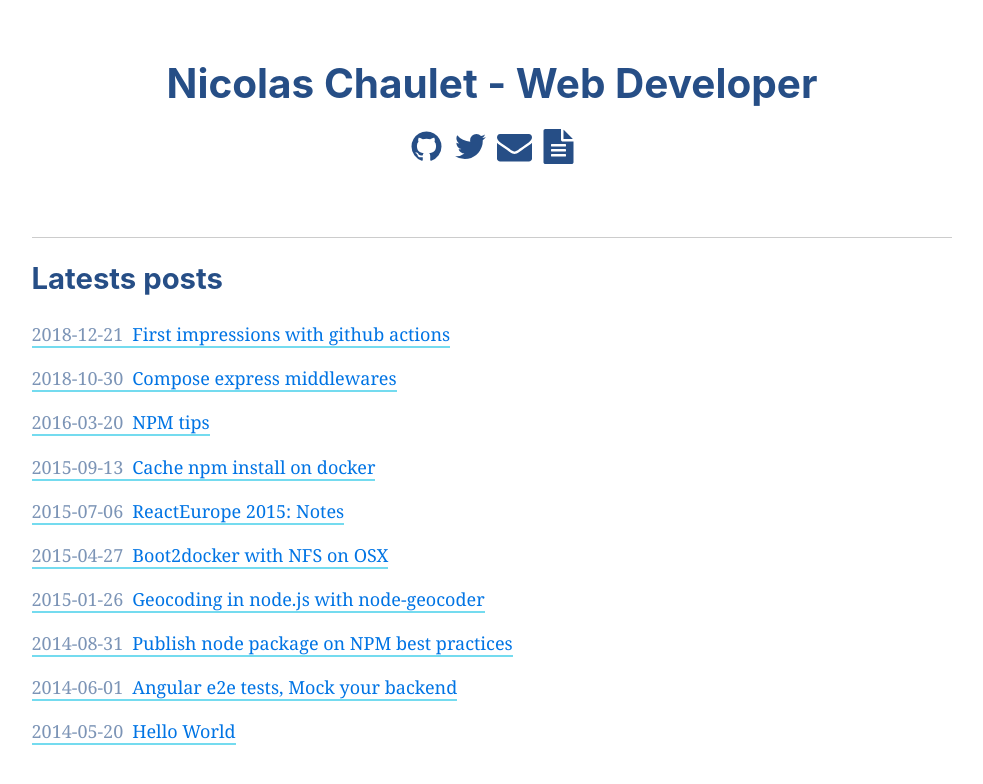
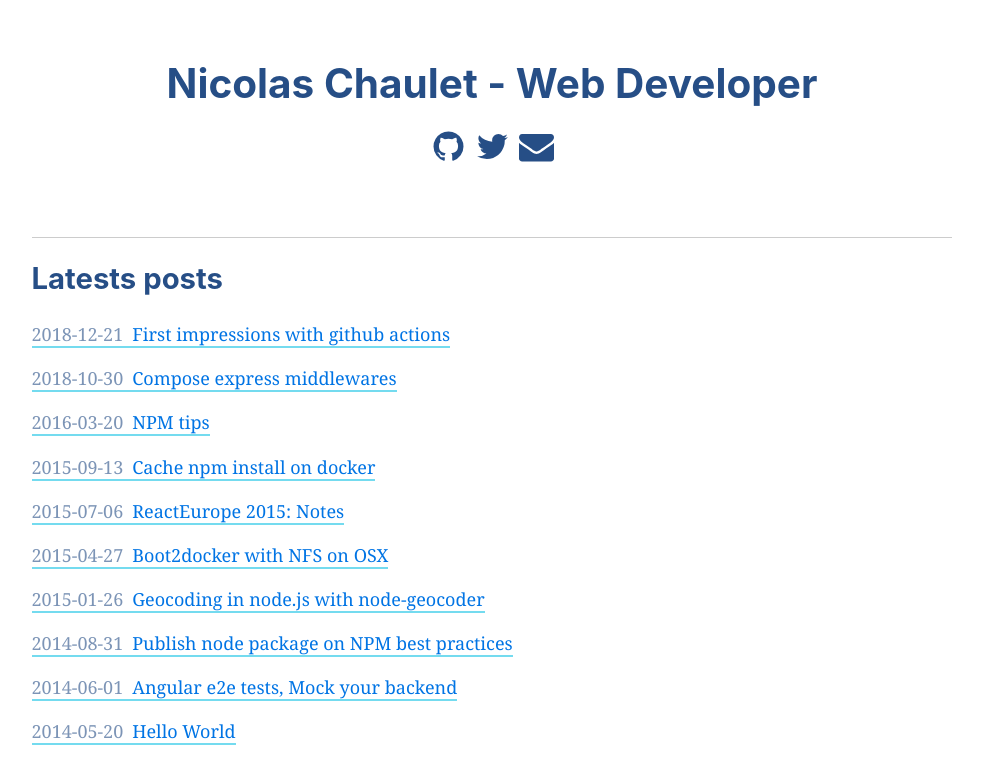
Before and after one commit to nchaulet/blog, a Gatsby site: page / in a window 1280 px wide. Shown: the whole page, without its empty margins (148-1131 px from the left). Built offline with nearby package versions, Linux system fonts and the light colour scheme; Gatsby itself is replaced by a stand-in of ours.

Commit message:
remove resume link

```diff
--- a/src/components/header.js
+++ b/src/components/header.js
@@ -44,9 +44,6 @@ const Header = ({ siteTitle }) => (
         <a class="btn btn-large" href="mailto:n.chaulet@gmail.com" style={linkStyle} title="mail">
           <svg width="35" height="35" viewBox="0 0 1792 1792" xmlns="http://www.w3.org/2000/svg"><path d="M1792 710v794q0 66-47 113t-113 47h-1472q-66 0-113-47t-47-113v-794q44 49 101 87 362 246 497 345 57 42 92.5 65.5t94.5 48 110 24.5h2q51 0 110-24.5t94.5-48 92.5-65.5q170-123 498-345 57-39 100-87zm0-294q0 79-49 151t-122 123q-376 261-468 325-10 7-42.5 30.5t-54 38-52 32.5-57.5 27-50 9h-2q-23 0-50-9t-57.5-27-52-32.5-54-38-42.5-30.5q-91-64-262-182.5t-205-142.5q-62-42-117-115.5t-55-136.5q0-78 41.5-130t118.5-52h1472q65 0 112.5 47t47.5 113z"/></svg>
         </a>
-        <a class="btn btn-large" href="http://cv.nchaulet.fr" style={linkStyle} title="resume">
-          <svg width="35" height="35" viewBox="0 0 1792 1792" xmlns="http://www.w3.org/2000/svg"><path d="M1596 476q14 14 28 36h-472v-472q22 14 36 28zm-476 164h544v1056q0 40-28 68t-68 28h-1344q-40 0-68-28t-28-68v-1600q0-40 28-68t68-28h800v544q0 40 28 68t68 28zm160 736v-64q0-14-9-23t-23-9h-704q-14 0-23 9t-9 23v64q0 14 9 23t23 9h704q14 0 23-9t9-23zm0-256v-64q0-14-9-23t-23-9h-704q-14 0-23 9t-9 23v64q0 14 9 23t23 9h704q14 0 23-9t9-23zm0-256v-64q0-14-9-23t-23-9h-704q-14 0-23 9t-9 23v64q0 14 9 23t23 9h704q14 0 23-9t9-23z"/></svg>
-        </a>
       </div>
     </div>
   </div>
```
